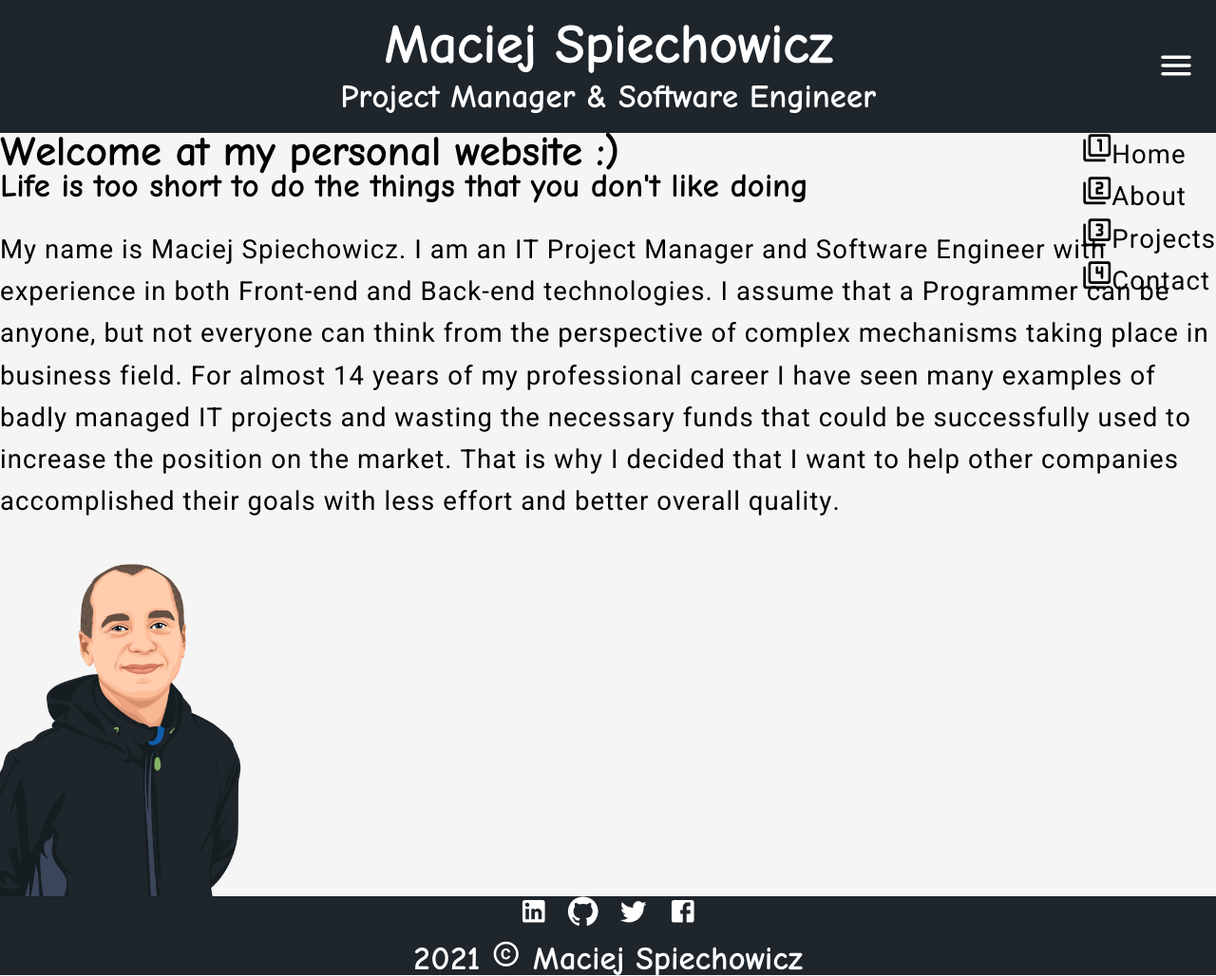
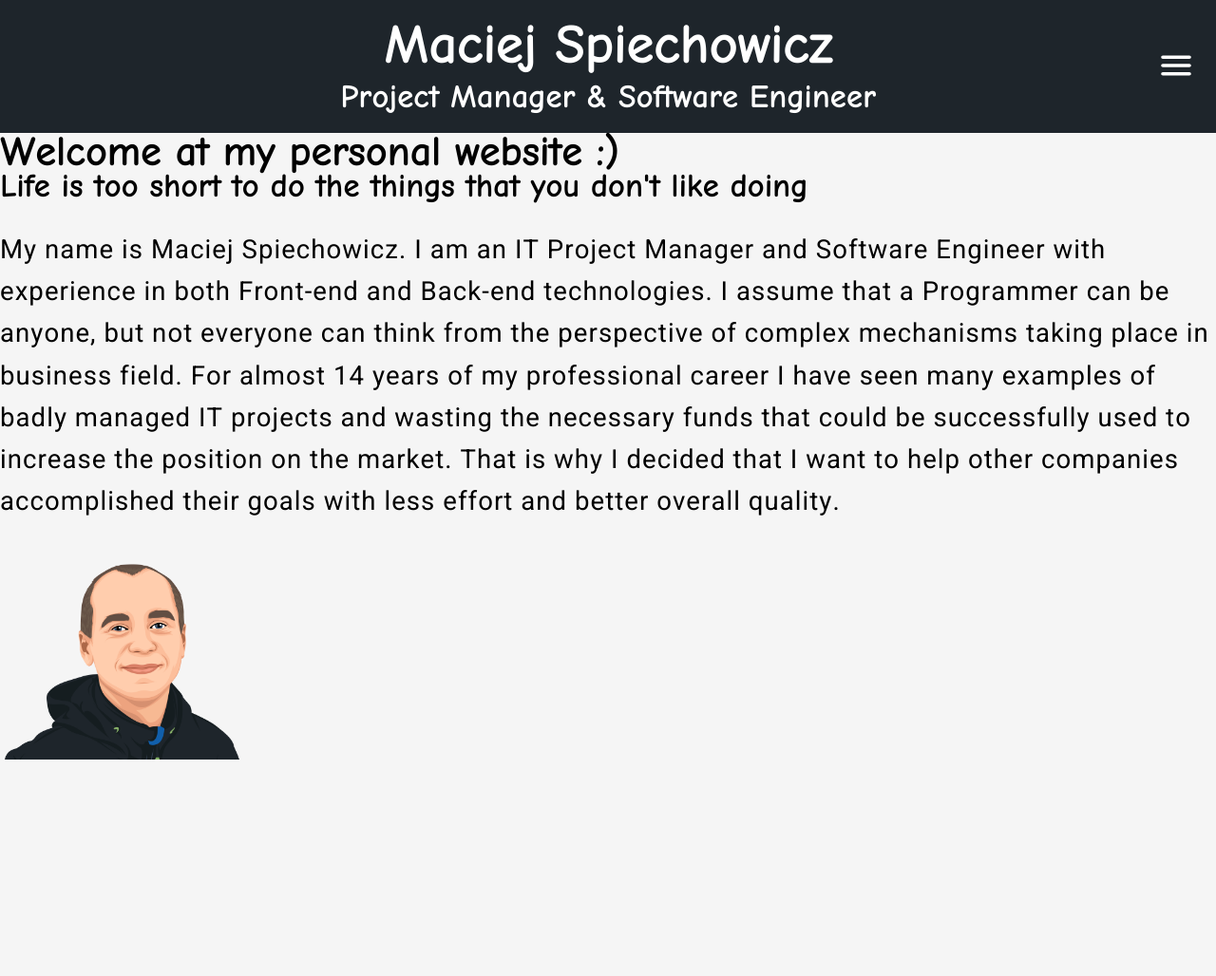
Before and after one commit to MSpiechowicz/maciejspiechowicz.com, a Gatsby site: page / in a window 1280 px wide. Shown: the whole page at 95% size. After the commit the page ends 800 px from the top, so only its background shows below. Built offline with nearby package versions, Linux system fonts and the light colour scheme; Gatsby itself is replaced by a stand-in of ours.

Commit message:
Adding show/hide redux sidebar menu navigation

```diff
--- a/src/components/footer/PageFooter.js
+++ b/src/components/footer/PageFooter.js
@@ -3,7 +3,7 @@ import PageFooterContent from "./PageFooterContent"
 
 const PageFooter = () => {
   return (
-    <footer className="background__color--secondary text--center">
+    <footer className="background__color--secondary text--center font__color--main">
       <PageFooterContent />
     </footer>
   )
--- a/src/components/header/PageHeader.js
+++ b/src/components/header/PageHeader.js
@@ -4,7 +4,7 @@ import PageHeaderButton from "./PageHeaderButton"
 
 const PageHeader = () => {
   return (
-    <header className="background__color--secondary">
+    <header className="background__color--secondary font__color--main">
       <PageHeaderContent />
       <PageHeaderButton />
     </header>
--- a/src/components/navigation/PageNavigation.js
+++ b/src/components/navigation/PageNavigation.js
@@ -6,7 +6,13 @@ const PageNavigation = () => {
   const visible = useSelector(state => state.isVisible)
 
   return (
-    <div className="page-navigation">
+    <div
+      className={
+        visible
+          ? `page-navigation background__color--secondary font__color--main visible`
+          : `page-navigation background__color--secondary font__color--main`
+      }
+    >
       <PageNavigationMenu />
     </div>
   )
--- a/src/styles/abstracts/PageColors.scss
+++ b/src/styles/abstracts/PageColors.scss
@@ -22,3 +22,7 @@ html, body {
 .background__color--secondary {
   background-color: var(--color-background-secondary);
 }
+
+.font__color--main {
+  color: var(--color-font-main);
+}
--- a/src/styles/components/footer/PageFooter.scss
+++ b/src/styles/components/footer/PageFooter.scss
@@ -1,7 +1,7 @@
 @use "./PageFooterContent";
 
 footer {
-  color: var(--color-font-main);
   width: 100%;
+  padding: 1rem 0;
   max-height: 10%;
 }
--- a/src/styles/components/header/PageHeader.scss
+++ b/src/styles/components/header/PageHeader.scss
@@ -7,7 +7,6 @@ header {
   grid-template-rows: 1fr 1fr;
   justify-content: center;
   align-items: center;
-  color: var(--color-font-main);
   padding: 1rem 0;
   max-height: 10%;
 }
--- a/src/styles/components/navigation/PageNavigation.scss
+++ b/src/styles/components/navigation/PageNavigation.scss
@@ -6,4 +6,10 @@
   top: 0;
   right: 0;
   height: 100%;
+  margin-right: -10rem;
+  transition: all 0.5s ease;
+
+  &.visible {
+    transform: translateX(-10rem);
+  }
 }
--- a/src/styles/index.scss
+++ b/src/styles/index.scss
@@ -14,6 +14,7 @@ body {
   margin: 0;
   height: 100%;
   width: 100%;
+  overflow-x: hidden;
 }
 
 h1,
```
